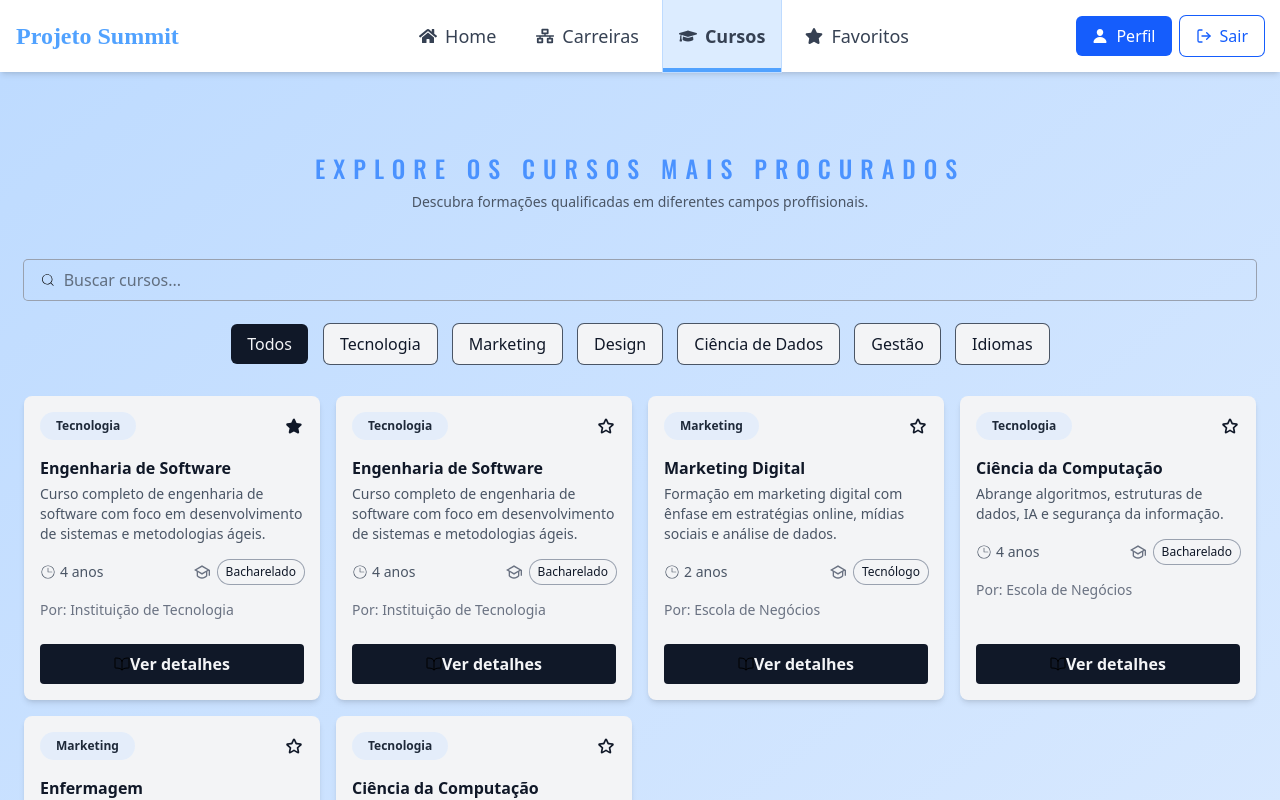
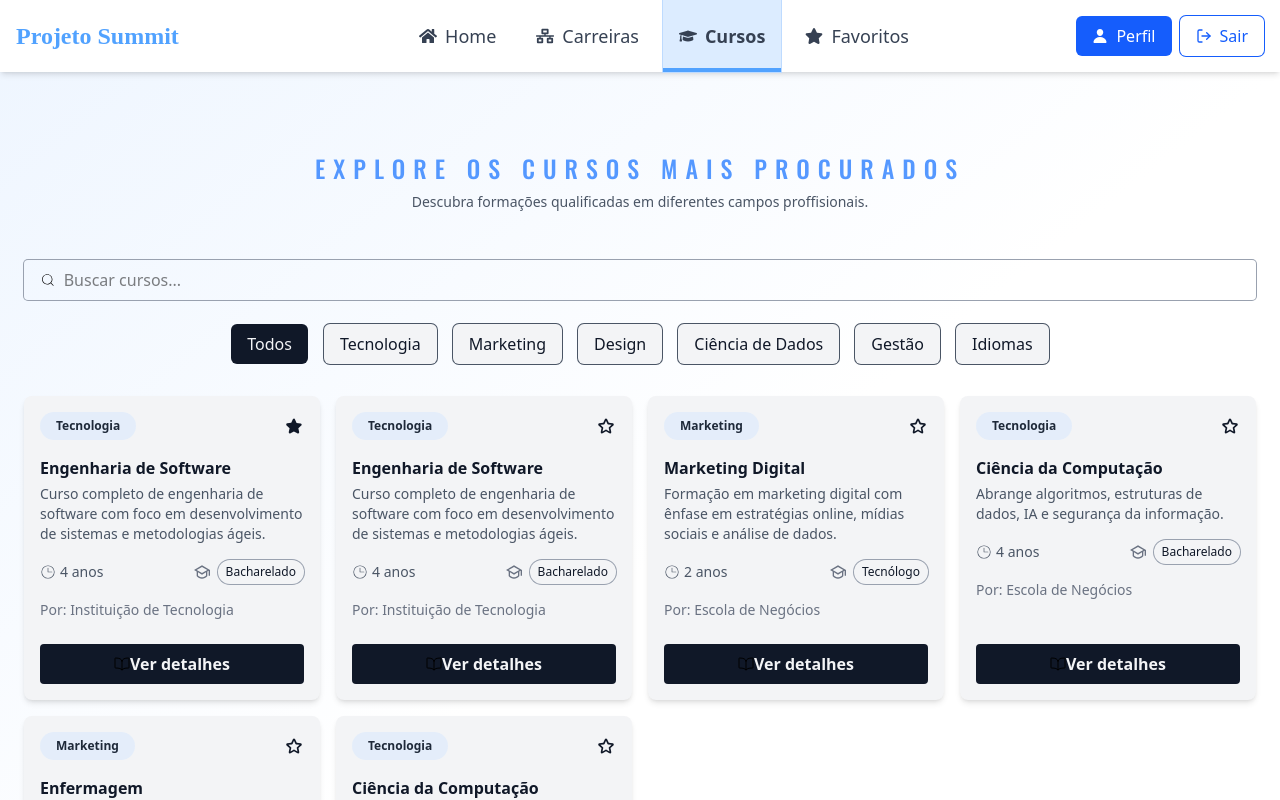
Before and after one commit to ThiagoMotejunas/Summit_Client, a React (Vite) app: page /Summit_Client/courses in a window 1280 px wide. Shown: the top 800 px of the page. Built offline with nearby package versions, Linux system fonts and the light colour scheme; sample sign-in values are in the browser's storage; a web font is replaced by a local one.

Commit message:
feat: default page component

```diff
--- /dev/null
+++ b/src/components/DefaultPage.tsx
@@ -0,0 +1,15 @@
+import React from 'react'
+
+interface DefaultPageProps{
+    children: React.ReactNode;
+}
+
+const DefaultPage:React.FC<DefaultPageProps> = ({children}) => {
+  return (
+    <div className='w-screen min-h-full px-6 py-20 bg-gradient-to-br from-blue-50 via-white to-purple-50/7D'>
+        {children}
+    </div>
+  )
+}
+
+export default DefaultPage
--- a/src/pages/CarriersPage.tsx
+++ b/src/pages/CarriersPage.tsx
@@ -1,10 +1,11 @@
 import React from 'react'
 import type { CarrierCardDto } from '../dtos/CarrierCardDto'
 import CarrierCard from '../components/CarrierCard'
+import DefaultPage from '../components/DefaultPage'
 
 const CarriersPage: React.FC = () => {
   return (
-    <div className='w-screen min-h-full px-6 py-20 bg-gradient-to-br from-blue-50 via-white to-purple-50/7D'>
+    <DefaultPage >
       <section>
         <h1 className='text-3xl text-center text-blue-500/80 font-medium tracking-[8px]' style={{ fontFamily: 'Oswald, sans-serif' }}>EXPLORE OS CURSOS MAIS PROCURADOS</h1>
         <p className='text-lg text-center text-gray-600 mt-2'>Descubra formações qualificadas em diferentes campos proffisionais.</p>
@@ -16,7 +17,7 @@ const CarriersPage: React.FC = () => {
           ))
         }
       </section>
-    </div>
+    </DefaultPage>
   )
 }
 
--- a/src/pages/CoursesPage.tsx
+++ b/src/pages/CoursesPage.tsx
@@ -4,11 +4,12 @@ import SelectBox from '../components/Input/SelectBox';
 import CourseCard from '../components/CourseCard';
 import type { CourseCardDto } from '../dtos/CourseCardDTO';
 import SearchBox from '../components/Input/SearchBox';
+import DefaultPage from '../components/DefaultPage';
 
 const CoursesPage: React.FC = () => {
     const [selectedCategoryFilter, setSelectedCategoryFilter] = useState<string>(CoursesCategoryFilters[0]);
     return (
-        <div className='w-screen min-h-full px-6 py-20 bg-gradient-to-br from-blue-200 to-blue-100'>
+        <DefaultPage >
             <section>
                 <h1 className='text-2xl text-center text-blue-500/80 font-medium tracking-[8px]' style={{ fontFamily: 'Oswald, sans-serif' }}>EXPLORE OS CURSOS MAIS PROCURADOS</h1>
                 <p className='text-sm text-center text-gray-600 mt-2'>Descubra formações qualificadas em diferentes campos proffisionais.</p>
@@ -31,7 +32,7 @@ const CoursesPage: React.FC = () => {
                     ))
                 }
             </section>
-        </div>
+        </DefaultPage>
     )
 }
 
--- a/src/pages/HomePage.tsx
+++ b/src/pages/HomePage.tsx
@@ -1,10 +1,11 @@
 import { FaGraduationCap, FaNetworkWired } from 'react-icons/fa';
 import { Link } from 'react-router-dom';
+import DefaultPage from '../components/DefaultPage';
 
 const HomePage = () => {
 
     return (
-        <div className='flex justify-center h-full px-6 bg-gradient-to-br from-blue-200 to-blue-100'>
+        <DefaultPage >
             <div className='flex flex-col justify-center items-center max-w-lg h-full md:max-w-3xl'>
                 <h1 className='text-4xl text-center text-blue-500/80 font-medium tracking-[8px] md:text-5xl md:font-normal md:max-w-xl md:tracking-[12px]' style={{ fontFamily: 'Oswald, sans-serif' }}>DESPERTE SEU POTENCIAL</h1>
                 <p className='text-center text-gray-600 font-normal mt-2 md:max-w-xl md:mt-6 md:text-lg'>Explore cursos, descubra áreas de trabalho que combinam com você e comece hoje a jornada a carreira dos seus sonhos.</p>
@@ -27,7 +28,7 @@ const HomePage = () => {
                     </div>
                 </div>
             </div>
-        </div>
+        </DefaultPage>
     )
 }
 
--- a/src/pages/LoginPage.tsx
+++ b/src/pages/LoginPage.tsx
@@ -1,6 +1,7 @@
 import React, { useEffect, useState } from 'react';
 import { useAuth } from '../hooks/useAuth';
 import { useNavigate } from 'react-router-dom';
+import DefaultPage from '../components/DefaultPage';
 
 const LoginPage: React.FC = () => {
   const navigate = useNavigate();
@@ -26,6 +27,7 @@ const LoginPage: React.FC = () => {
   };
 
   return (
+    <DefaultPage>
       <div className='pt-16'>
         <form onSubmit={handleLogin}>
           <div>
@@ -49,6 +51,7 @@ const LoginPage: React.FC = () => {
           <button type="submit">LOGIN</button>
         </form>
       </div>
+    </DefaultPage>
   );
 };
 
--- a/src/pages/NotFound.tsx
+++ b/src/pages/NotFound.tsx
@@ -1,11 +1,12 @@
 import React from 'react'
 import { FaGraduationCap, FaNetworkWired } from 'react-icons/fa'
 import { Link } from 'react-router-dom'
+import DefaultPage from '../components/DefaultPage'
 
 const NotFound: React.FC = () => {
     return (
-        <div className='flex items-center justify-center px-6 min-h-full bg-gradient-to-br from-blue-200 to-blue-100'>
-            <div className='flex flex-col items-center max-w-lg'>
+        <DefaultPage >
+            <div className='flex flex-col items-center max-w-lg my-auto'>
                 <h1 className='text-8xl text-blue-400 font-bold'>404</h1>
                 <p className='text-lg text-gray-600 font-semibold text-center mt-6'>Parece que você não encontrou o que está procurando, mas tudo bem, você pode encontrar os cursos ou carreiras por aqui!</p>
                 <div className='flex justify-center items-center gap-4 w-full mt-8'>
@@ -22,7 +23,7 @@ const NotFound: React.FC = () => {
                 </div>
                 <Link to={'/'} className='flex items-center justify-center gap-2 w-full text-lg py-2 rounded-lg ring ring-blue-400 text-blue-400 font-semibold mt-4'>Voltar para home</Link>
             </div>
-        </div>
+        </DefaultPage>
     )
 }
 
```
Lines whose indentation alone changed are shown as unchanged.
